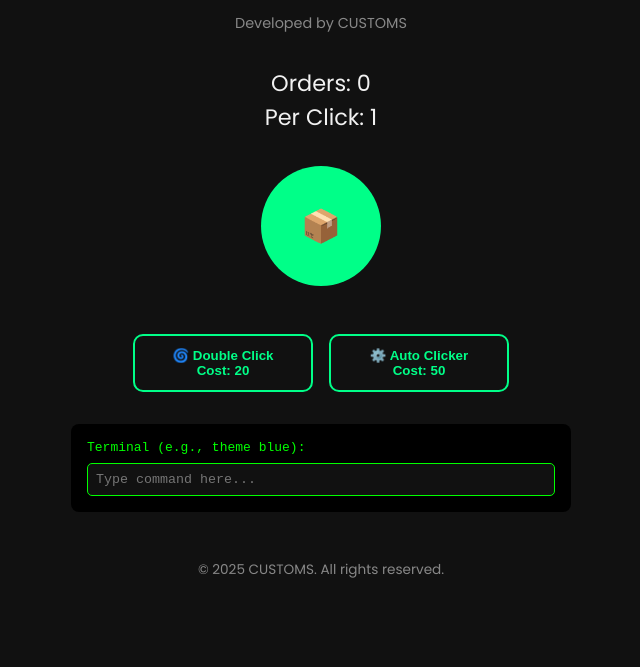
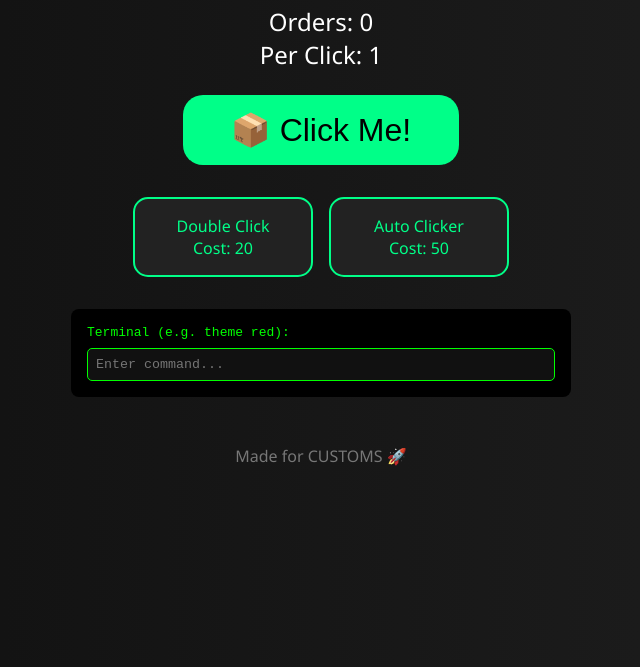
Before and after one commit to m1000lmg/click, a plain HTML site: page index.html in a window 1280 px wide. Shown: the part 133-800 px from the top of the page, without its empty margins (319-959 px from the left). Drawn offline with nearby package versions, Linux system fonts and the light colour scheme; a web font is replaced by a local one.

Commit message:
Update index.html

```diff
--- a/index.html
+++ b/index.html
@@ -3,55 +3,50 @@
 <head>
   <meta charset="UTF-8" />
   <meta name="viewport" content="width=device-width, initial-scale=1.0"/>
-  <title>CUSTOMS Clicker</title>
-  <link href="https://fonts.googleapis.com/css2?family=Poppins:wght@400;600&display=swap" rel="stylesheet">
+  <title>CUSTOMS Clicker Game</title>
+
+  <!-- Font -->
+  <link href="https://fonts.googleapis.com/css2?family=Segoe+UI:wght@400;600&display=swap" rel="stylesheet">
+
+  <!-- Styles -->
   <style>
     :root {
       --main-color: #00ff88;
-      --bg-color: #111;
-      --text-color: #f1f1f1;
+      --bg-color: #0f0f0f;
+      --text-color: #ffffff;
     }
 
-    * {
-      box-sizing: border-box;
-    }
+    * { box-sizing: border-box; }
 
     body {
-      margin: 0;
-      padding: 2rem;
-      font-family: 'Poppins', sans-serif;
-      background-color: var(--bg-color);
+      font-family: 'Segoe UI', sans-serif;
+      background: linear-gradient(to right, var(--bg-color), #1f1f1f);
       color: var(--text-color);
       text-align: center;
+      padding: 2rem;
+      margin: 0;
     }
 
     h1 {
+      font-size: 2.5rem;
+      margin-bottom: 1rem;
       color: var(--main-color);
-      font-size: 2.5rem;
-    }
-
-    .subtitle {
-      font-size: 0.9rem;
-      color: #888;
-      margin-bottom: 2rem;
     }
 
     .stats {
-      font-size: 1.4rem;
-      margin-bottom: 2rem;
+      margin: 1.5rem 0;
+      font-size: 1.5rem;
     }
 
     .click-btn {
-      background: var(--main-color);
+      background-color: var(--main-color);
+      color: #000;
       border: none;
-      border-radius: 50%;
-      width: 120px;
-      height: 120px;
+      border-radius: 20px;
       font-size: 2rem;
-      color: #000;
+      padding: 1rem 3rem;
       cursor: pointer;
-      transition: transform 0.1s ease-in-out;
-      margin-bottom: 2rem;
+      transition: transform 0.2s;
     }
 
     .click-btn:active {
@@ -59,23 +54,22 @@
     }
 
     .upgrades {
+      margin-top: 2rem;
       display: flex;
       justify-content: center;
       flex-wrap: wrap;
       gap: 1rem;
-      margin-top: 1rem;
     }
 
     .upgrade-btn {
-      background: transparent;
+      background: #222;
       border: 2px solid var(--main-color);
-      color: var(--main-color);
-      padding: 0.75rem;
-      font-weight: bold;
-      border-radius: 10px;
+      border-radius: 15px;
+      padding: 1rem;
       width: 180px;
       cursor: pointer;
-      transition: 0.2s;
+      color: var(--main-color);
+      transition: 0.3s;
     }
 
     .upgrade-btn:hover {
@@ -85,8 +79,7 @@
 
     footer {
       margin-top: 3rem;
-      font-size: 0.85rem;
-      color: #888;
+      color: #777;
     }
 
     .terminal {
@@ -120,34 +113,35 @@
   </style>
 </head>
 <body>
+
   <h1>CUSTOMS Clicker</h1>
-  <div class="subtitle">Developed by CUSTOMS</div>
-
   <div class="stats">
     Orders: <span id="orders">0</span><br/>
     Per Click: <span id="perClick">1</span>
   </div>
 
-  <button class="click-btn" onclick="handleClick()">📦</button>
+  <button class="click-btn" onclick="handleClick()">📦 Click Me!</button>
 
   <div class="upgrades">
-    <button class="upgrade-btn" onclick="buyUpgrade('doubleClick')">
-      🌀 Double Click<br/>Cost: <span id="doubleClickCost">20</span>
-    </button>
-    <button class="upgrade-btn" onclick="buyUpgrade('autoClicker')">
-      ⚙️ Auto Clicker<br/>Cost: <span id="autoClickerCost">50</span>
-    </button>
+    <div class="upgrade-btn" onclick="buyUpgrade('doubleClick')">
+      Double Click<br/>Cost: <span id="doubleClickCost">20</span>
+    </div>
+    <div class="upgrade-btn" onclick="buyUpgrade('autoClicker')">
+      Auto Clicker<br/>Cost: <span id="autoClickerCost">50</span>
+    </div>
   </div>
 
   <div class="terminal">
-    <label>Terminal (e.g., <code>theme blue</code>):</label>
-    <input type="text" id="terminalInput" placeholder="Type command here...">
+    <label>Terminal (e.g. <code>theme red</code>):</label>
+    <input type="text" id="terminalInput" placeholder="Enter command...">
   </div>
 
-  <footer>&copy; 2025 CUSTOMS. All rights reserved.</footer>
+  <footer>Made for CUSTOMS 🚀</footer>
 
-  <!-- CryptoJS for encryption -->
+  <!-- CryptoJS -->
   <script src="https://cdnjs.cloudflare.com/ajax/libs/crypto-js/4.1.1/crypto-js.min.js"></script>
+
+  <!-- Game Script -->
   <script>
     const secret = "CUSTOMS_SECRET";
     let gameData = {
@@ -168,17 +162,18 @@
         const bytes = CryptoJS.AES.decrypt(ciphertext, secret);
         return JSON.parse(bytes.toString(CryptoJS.enc.Utf8));
       } catch (e) {
-        console.warn("Save data could not be decrypted.");
+        console.warn("Decryption failed. Resetting data.");
         return null;
       }
     }
 
     function saveGame() {
-      localStorage.setItem("customsClickerSave", encryptData(gameData));
+      const encrypted = encryptData(gameData);
+      localStorage.setItem("customsSave", encrypted);
     }
 
     function loadGame() {
-      const data = localStorage.getItem("customsClickerSave");
+      const data = localStorage.getItem("customsSave");
       if (data) {
         const decrypted = decryptData(data);
         if (decrypted) gameData = decrypted;
@@ -201,37 +196,44 @@
 
     function buyUpgrade(type) {
       const upgrade = gameData.upgrades[type];
-      if (!upgrade.owned && gameData.orders >= upgrade.cost) {
+      if (gameData.orders >= upgrade.cost && !upgrade.owned) {
         gameData.orders -= upgrade.cost;
         upgrade.owned = true;
-        if (type === 'doubleClick') {
+
+        if (type === "doubleClick") {
           gameData.perClick *= 2;
-        } else if (type === 'autoClicker') {
+        }
+
+        if (type === "autoClicker") {
           setInterval(() => {
             gameData.orders += gameData.perClick;
             updateUI();
             saveGame();
           }, 1000);
         }
+
         updateUI();
         saveGame();
       }
     }
 
-    function handleTerminalCommand(input) {
-      const command = input.trim().toLowerCase();
-      if (command.startsWith("theme ")) {
-        const color = command.split(" ")[1];
+    // Theme terminal command
+    document.getElementById("terminalInput").addEventListener("keypress", function (e) {
+      if (e.key === "Enter") {
+        const input = this.value.trim().toLowerCase();
         const root = document.documentElement;
+
+        if (input.startsWith("theme ")) {
+          const color = input.split(" ")[1];
           switch (color) {
-          case "blue":
-            root.style.setProperty('--main-color', '#00aaff');
-            break;
             case "red":
               root.style.setProperty('--main-color', '#ff4444');
               break;
             case "green":
               root.style.setProperty('--main-color', '#44ff44');
+              break;
+            case "blue":
+              root.style.setProperty('--main-color', '#44bbff');
               break;
             case "neon":
               root.style.setProperty('--main-color', '#39ff14');
@@ -240,20 +242,15 @@
               root.style.setProperty('--main-color', '#00ff88');
               break;
             default:
-            alert("Unknown theme. Try: blue, red, green, neon, default");
+              alert("Unknown theme. Try: red, green, blue, neon, default");
           }
+          updateUI();
         }
-    }
-
-    // Setup terminal input
-    document.getElementById("terminalInput").addEventListener("keypress", function (e) {
-      if (e.key === "Enter") {
-        handleTerminalCommand(this.value);
         this.value = "";
       }
     });
 
-    // Start game
+    // Init
     loadGame();
     setInterval(saveGame, 10000);
   </script>
```
Lines whose indentation alone changed are shown as unchanged.
